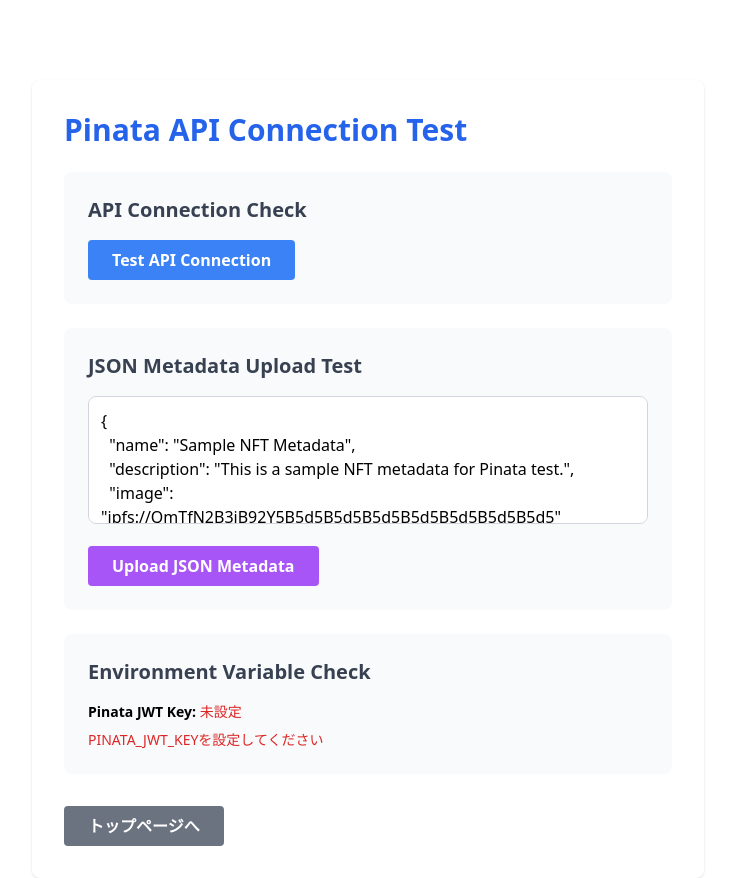
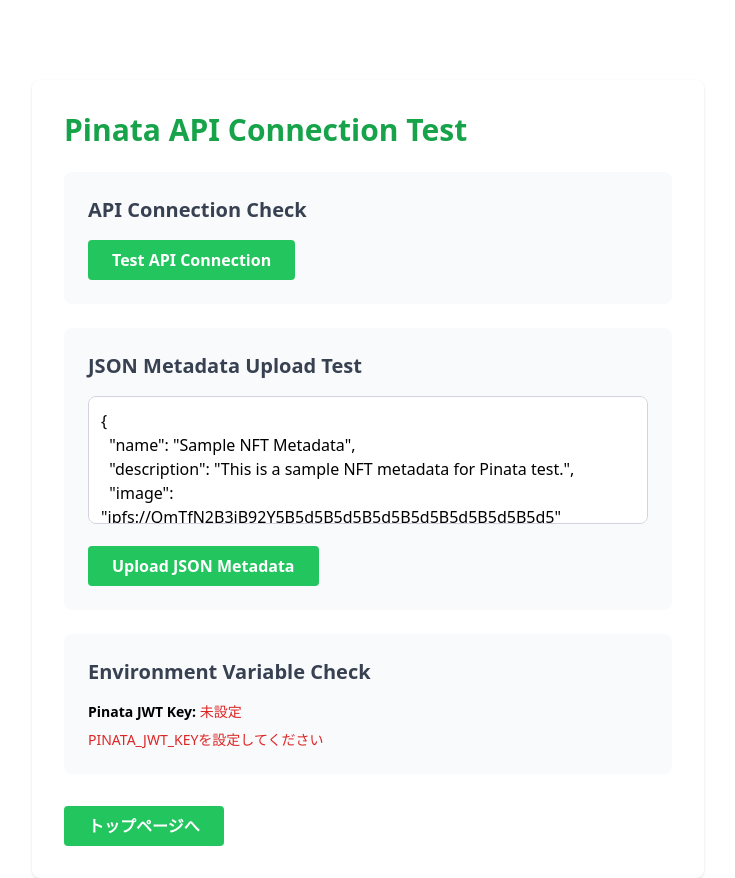
Before and after one commit to iidyuk/App_Nft_WebApp, a Nuxt app: page /pinata-test in a window 1280 px wide. Shown: the whole page, without its empty margins (272-1007 px from the left). Built offline with nearby package versions, Linux system fonts and the light colour scheme.

Commit message:
edit pinata test page

```diff
--- a/src/pages/pinata-test.vue
+++ b/src/pages/pinata-test.vue
@@ -1,6 +1,6 @@
 <template>
   <div class="max-w-2xl mx-auto mt-20 p-8 bg-white rounded-lg shadow">
-    <h1 class="text-3xl font-bold text-blue-600 mb-6">Pinata API Connection Test</h1>
+    <h1 class="text-3xl font-bold text-green-600 mb-6">Pinata API Connection Test</h1>
 
     <!-- API接続チェック -->
     <div class="mb-6 p-6 bg-gray-50 rounded-lg">
@@ -8,7 +8,7 @@
       <button
         @click="testConnection"
         :disabled="isTesting"
-        class="bg-blue-500 hover:bg-blue-600 disabled:bg-gray-400 text-white font-semibold py-2 px-6 rounded transition"
+        class="bg-green-500 hover:bg-green-600 disabled:bg-gray-400 text-white font-semibold py-2 px-6 rounded transition"
       >
         {{ isTesting ? 'Testing...' : 'Test API Connection' }}
       </button>
@@ -36,7 +36,7 @@
       <button
         @click="testJSONUpload"
         :disabled="isJSONUploading || !metadataJSON"
-        class="bg-purple-500 hover:bg-purple-600 disabled:bg-gray-400 text-white font-semibold py-2 px-6 rounded transition"
+        class="bg-green-500 hover:bg-green-600 disabled:bg-gray-400 text-white font-semibold py-2 px-6 rounded transition"
       >
         {{ isJSONUploading ? 'Uploading...' : 'Upload JSON Metadata' }}
       </button>
@@ -45,7 +45,7 @@
         <h3 class="font-semibold mb-2">{{ jsonUploadResult.message }}</h3>
         <div v-if="jsonUploadResult.success" class="text-sm">
           <p><strong>IPFS Hash:</strong> {{ jsonUploadResult.hash }}</p>
-          <p><strong>URL:</strong> <a :href="jsonUploadResult.url" target="_blank" class="text-blue-600 hover:underline">{{ jsonUploadResult.url }}</a></p>
+          <p><strong>URL:</strong> <a :href="jsonUploadResult.url" target="_blank" class="text-green-600 hover:underline">{{ jsonUploadResult.url }}</a></p>
         </div>
         <div v-if="!jsonUploadResult.success" class="text-sm">
           <p><strong>エラー:</strong> {{ jsonUploadResult.error }}</p>
@@ -72,7 +72,7 @@
     </div>
 
     <div class="mt-8">
-      <NuxtLink to="/" class="inline-block bg-gray-500 hover:bg-gray-600 text-white font-semibold py-2 px-6 rounded transition">トップページへ</NuxtLink>
+      <NuxtLink to="/" class="inline-block bg-green-500 hover:bg-green-600 text-white font-semibold py-2 px-6 rounded transition">トップページへ</NuxtLink>
     </div>
   </div>
 </template>
```
